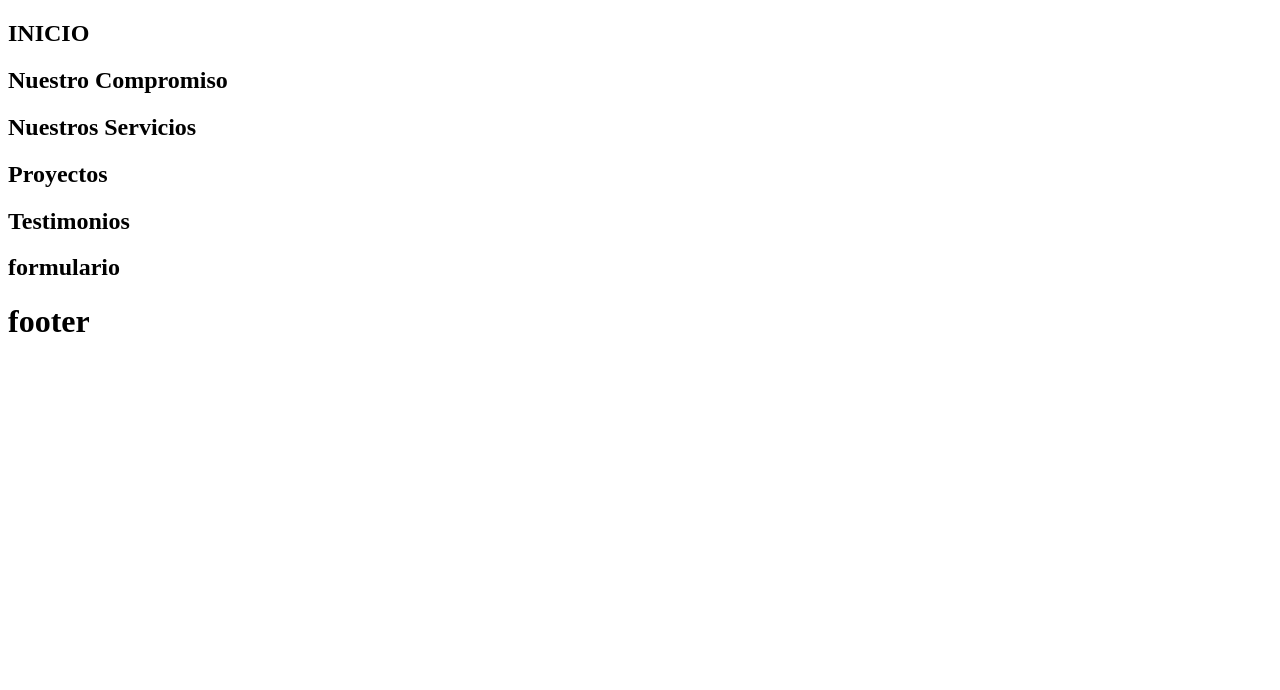
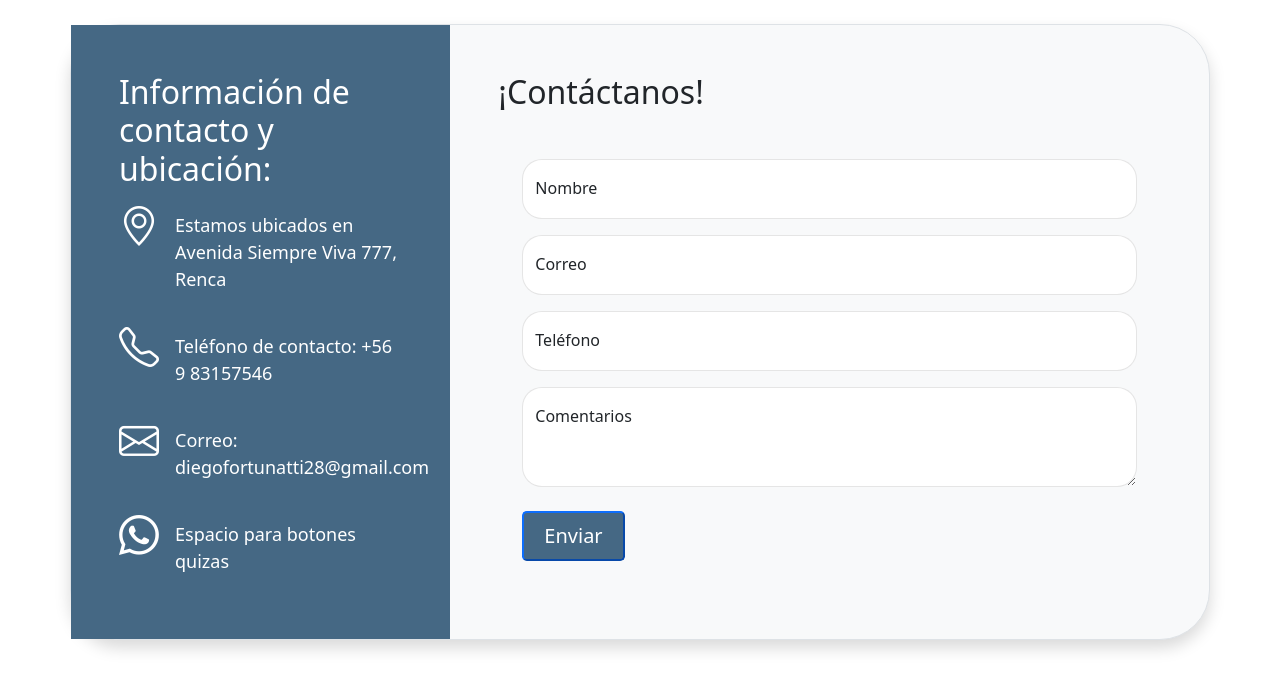
Before and after one commit to IsaakCov/proyectoIntegradorTallerDiseno, a plain HTML site: page index.html in a window 1280 px wide. Drawn offline with nearby package versions, Linux system fonts and the light colour scheme.

Commit message:
Formulario terminado

```diff
--- a/CSS/style.css
+++ b/CSS/style.css
@@ -0,0 +1,39 @@
+.container
+{
+    border-radius: 50px;
+}
+
+p
+{
+    font-size: 18px;
+
+}
+h1
+{
+    font-family: Verdana, Geneva, Tahoma, sans-serif;
+}
+.bg-primary
+{
+    background-color: #456884!important;
+}
+.contactForm .form-control
+{
+    height: 60px;
+    background: #fff;
+    color: rgba(0,0,0,0.8);
+    font-size: 25px;
+    border-radius: 20px;
+    box-shadow: none!important;
+    border: 1px solid rgba(0,0,0,0.1);
+
+}
+.btn-primary
+{
+    background-color: #456884;
+    padding-left: 20px;
+    padding-right: 20px;
+}
+.bi
+{
+    font-size: 40px;
+}
--- a/index.html
+++ b/index.html
@@ -3,11 +3,15 @@
 <head>
     <meta charset="UTF-8">
     <meta name="viewport" content="width=device-width, initial-scale=1.0">
+    <!-- Bootstrap 5.0 CSS -->
+    <link href="https://cdn.jsdelivr.net/npm/bootstrap@5.0.2/dist/css/bootstrap.min.css" rel="stylesheet" integrity="sha384-EVSTQN3/azprG1Anm3QDgpJLIm9Nao0Yz1ztcQTwFspd3yD65VohhpuuCOmLASjC" crossorigin="anonymous">
+    <link rel="stylesheet" href="./CSS/style.css">
+    <link rel="stylesheet" href="https://cdn.jsdelivr.net/npm/bootstrap-icons@1.10.5/font/bootstrap-icons.css">
     <title>Taller de Diseño</title>
 </head>
 <body>
 
-    <nav></nav>
+    <!-- <nav></nav>
     <section>
         <div class="container">
             <h1>INICIO</h1>
@@ -36,20 +40,84 @@
         <div class="container">
             <h1>Testimonios</h1>
         </div>
-    </section>
+    </section> -->
 
 
     <section>
-        <div class="container">
-            <h1>formulario</h1>
+        <div class="container mt-4 border bg-light shadow" id="cont">
+            <div class="row">
+                <div class="col-md-4 bg-info p-5 text-white bg-primary order-sm-first order-last"">
+                    <h2>Información de contacto y ubicación:</h2>
+                    <div class="d-flex mt-2">
+                        <i class="bi bi-geo-alt"></i>
+                        <p class="mt-3 ms-3">Estamos ubicados en Avenida Siempre Viva 777, Renca</p>
+                    </div>
+                    <div class="d-flex mt-2">
+                        <i class="bi bi-telephone"></i>
+                        <p class="mt-3 ms-3">Teléfono de contacto: +56 9 83157546</p>
+                    </div>
+                    <div class="d-flex mt-2">
+                        <i class="bi bi-envelope"></i>
+                        <p class="mt-3 ms-3">Correo: diegofortunatti28@gmail.com</p>
+                    </div>
+                    <div class="d-flex mt-2">
+                        <i class="bi bi-whatsapp"></i>
+                        <p class="mt-3 ms-3"> Espacio para botones quizas</p>
+                    </div>
+
+                </div>
+                <div class="col-md-8 p-5">
+                    <h2 class="mb-5">¡Contáctanos!</h2>
+
+                    <div class="container">
+                        <form class="contactForm">
+                            <div class="form-floating mb-3">
+                                <input type="text" class="form-control" id="nameInput" placeholder="Name">
+                                <label for="nameInput">Nombre</label>
+                            </div>
+                            <div class="form-floating mb-3">
+                                <input type="email" class="form-control" id="emailInput" placeholder="name@example.com" >
+                                <label for="emailInput">Correo</label>
+                            </div>
+                            <div class="form-floating mb-3">
+                                <input type="text" class="form-control" id="phoneInput" placeholder="900000000" >
+                                <label for="phoneInput">Teléfono</label>
+                            </div>
+                            <div class="form-floating mb-4">
+                                <textarea class="form-control" placeholder="Comentario de odio hacia Diego" id="commentsInput" style="height: 100px"></textarea>
+                                <label for="commentsInput">Comentarios</label>
+                              </div>
+                            <input name="btn" id="btn" class="btn-lg btn-primary" type="button" value="Enviar">
+                        </form>
+                    </div>
+
+
+
+                    <!-- <form class="form-floating">
+
+
+                        <input type="email" class="form-control" id="emailInput" placeholder="name@example.com" >
+                        <label for="emailInput">Correo</label>
+
+                        <input type="email" class="form-control" id="phoneInput" placeholder="name@example.com" >
+                        <label for="phoneInput">Teléfono</label>
+
+
+                    </form> -->
+
+
+                </div>
+            </div>
+
         </div>
+
     </section>
 
-    <footer>
+    <!-- <footer>
         <div class="container">
             <h1>footer</h1>
         </div>
-    </footer>
-
+    </footer> -->
+    <script src="https://cdn.jsdelivr.net/npm/bootstrap@5.0.2/dist/js/bootstrap.bundle.min.js" integrity="sha384-MrcW6ZMFYlzcLA8Nl+NtUVF0sA7MsXsP1UyJoMp4YLEuNSfAP+JcXn/tWtIaxVXM" crossorigin="anonymous"></script>
 </body>
 </html>
```
